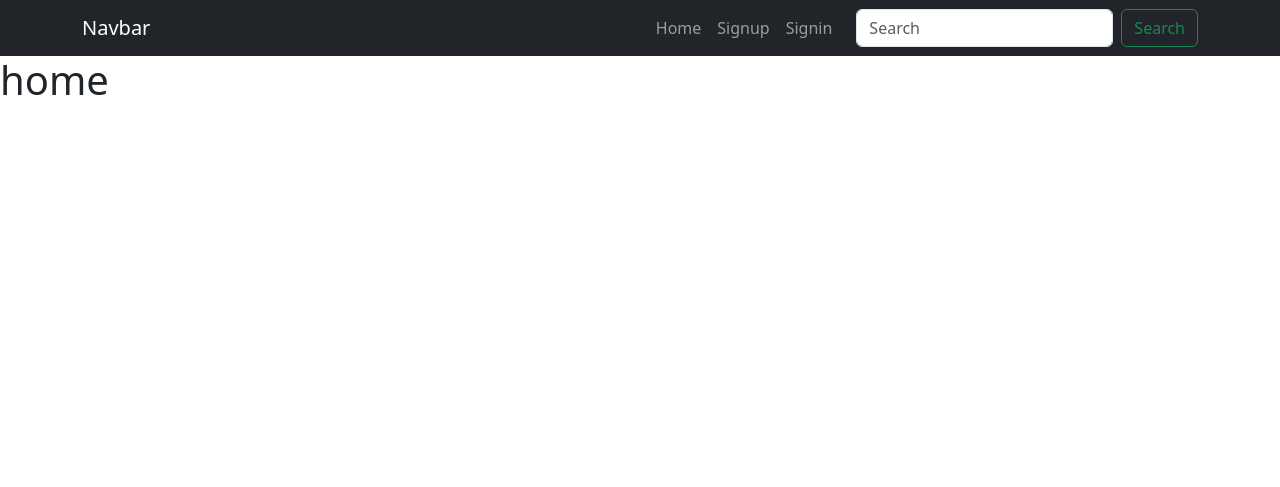
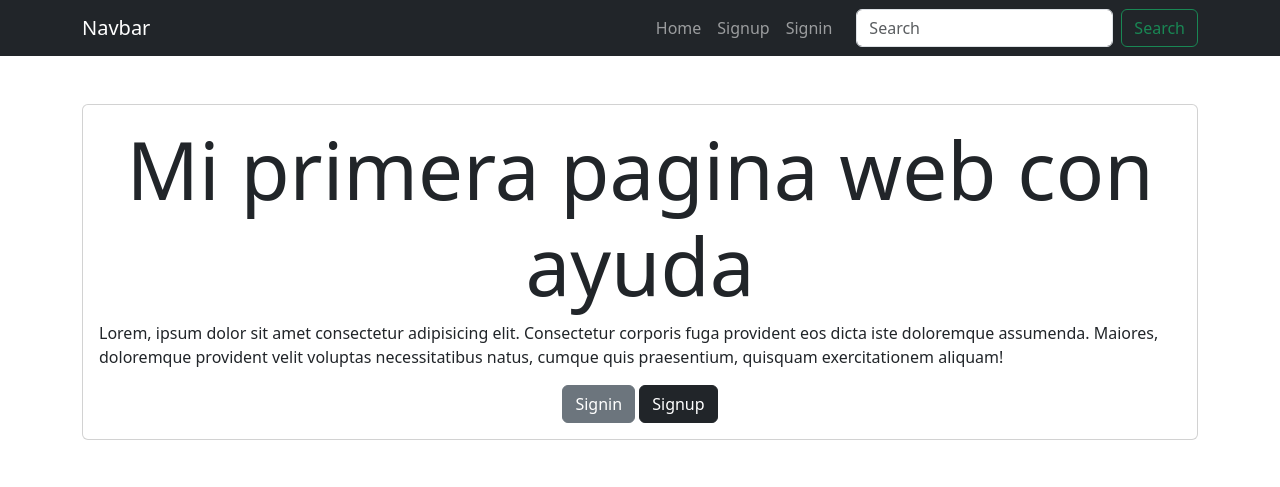
Before and after one commit to josedavid1945/django-auth-crud, a Django app: page / in a window 1280 px wide. Shown: the top 487 px of the page. Run offline with Django 5.2, Linux system fonts and the light colour scheme.

Commit message:
home y base

```diff
--- a/tasks/templates/home.html
+++ b/tasks/templates/home.html
@@ -1,5 +1,21 @@
 {% extends 'base.html' %}
 
 {% block content%}
-<h1>home</h1>
+<main class="container py-5">
+    <section class =" card card-body">
+        <h1 class="display-1 text-center">Mi primera pagina web con ayuda</h1>
+        <p>
+            Lorem, ipsum dolor sit amet consectetur adipisicing elit. Consectetur corporis fuga provident eos dicta iste doloremque assumenda. Maiores, doloremque provident velit voluptas necessitatibus natus, cumque quis praesentium, quisquam exercitationem aliquam!
+        </p>
+        <div class="text-center">
+            <a class="btn btn-secondary" href="/signin/">
+                Signin
+            </a>
+            <a class="btn btn-dark" href="/signup/">
+                Signup
+            </a>
+        </div>
+    </section>
+
+</main>
 {% endblock %}
```
